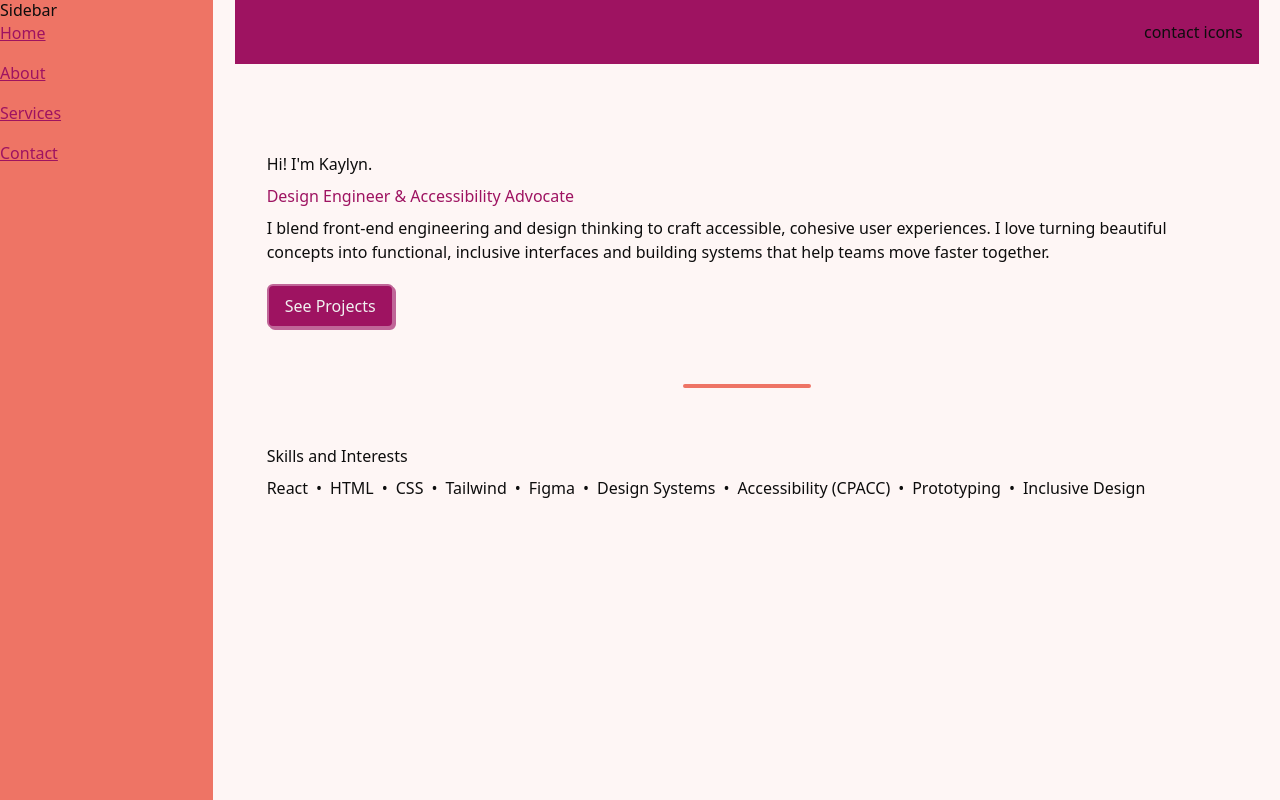
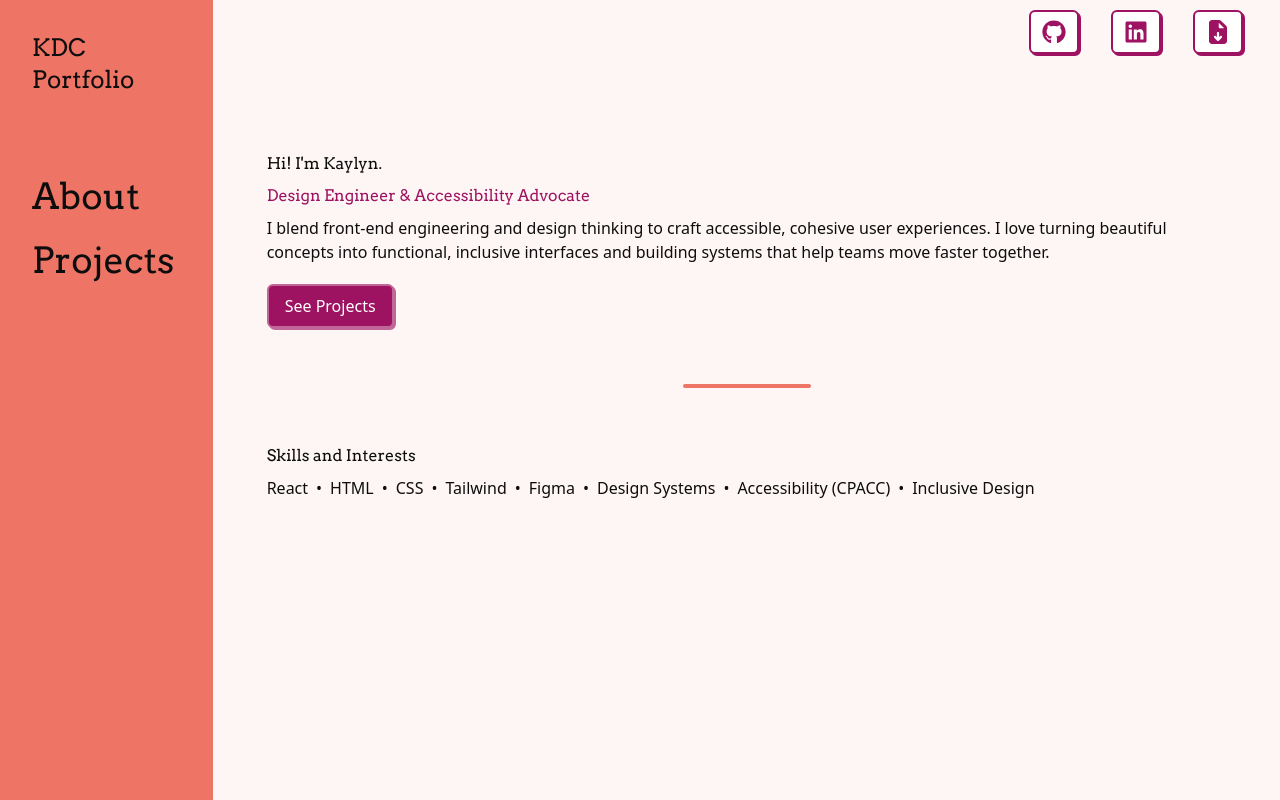
Before and after one commit to kaydc18/kaydc18.github.io, a React (Vite) app: page / in a window 1280 px wide. Built offline with nearby package versions, Linux system fonts and the light colour scheme.

Commit message:
phase 2 get projects running and navigation for pages.

```diff
--- a/package.json
+++ b/package.json
@@ -13,6 +13,11 @@
     "deploy": "gh-pages -d dist"
   },
   "dependencies": {
+    "@fortawesome/fontawesome-svg-core": "^7.1.0",
+    "@fortawesome/free-brands-svg-icons": "^7.1.0",
+    "@fortawesome/free-regular-svg-icons": "^7.1.0",
+    "@fortawesome/free-solid-svg-icons": "^7.1.0",
+    "@fortawesome/react-fontawesome": "^3.1.0",
     "@tailwindcss/vite": "^4.1.16",
     "react": "^19.1.1",
     "react-dom": "^19.1.1",
--- a/src/App.css
+++ b/src/App.css
@@ -8,11 +8,6 @@ body {
   padding: 0;
   font-family: var(--font-family-sans);
   color: var(--color-gray-900);
-}
-
-a {
-  color: var(--color-fuchsia-900);
-  text-decoration: underline;
 }
 
 h1, h2, h3, h4, h5, h6 {
--- a/src/App.jsx
+++ b/src/App.jsx
@@ -1,35 +1,26 @@
 import { useState } from 'react'
 import './App.css'
+import SidebarNav from './components/SidebarNav.jsx'
 import Button from './components/Button.jsx'
+import { FontAwesomeIcon } from '@fortawesome/react-fontawesome'
+import { faFileArrowDown } from '@fortawesome/free-solid-svg-icons'
+import { faGithub, faLinkedin } from '@fortawesome/free-brands-svg-icons'
+import { Outlet } from 'react-router';
+
+
 
 function App() {
 
   return (
-    <div className="grid grid-cols-12 h-screen">
-      <nav className="col-span-2 bg-salmon-900">
-        <h2 className="text-2xl font-bold mb-4">Sidebar</h2>
-        <ul>
-          <li className="mb-2"><a href="#" className="text-blue-500 hover:underline">Home</a></li>
-          <li className="mb-2"><a href="#" className="text-blue-500 hover:underline">About</a></li>
-          <li className="mb-2"><a href="#" className="text-blue-500 hover:underline">Services</a></li>
-          <li className="mb-2"><a href="#" className="text-blue-500 hover:underline">Contact</a></li>
-        </ul>
-      </nav>
-      <main className="col-span-10 bg-salmon-100">
-        <div className="mx-auto max-w-5xl h-6 bg-fuchsia-900 mb-14 flex justify-end items-center gap-4 p-2"> contact icons </div>
-          <div className="mx-auto my-auto max-w-5xl flex flex-col items-start justify-center gap-14 p-4">
-            <section className="flex flex-col items-start justify-start gap-1">
-              <h1>Hi! I'm Kaylyn.</h1>
-              <h2 className="text-fuchsia-900">Design Engineer & Accessibility Advocate</h2>
-              <p className="mb-1.5">I blend front-end engineering and design thinking to craft accessible, cohesive user experiences. I love turning beautiful concepts into functional, inclusive interfaces and building systems that help teams move faster together.</p>
-              <Button variant="primary" buttonText="See Projects" />
-            </section>
-            <hr className="border-2 border-salmon-900 w-10 rounded-full self-center" />
-            <section className="flex flex-col items-start justify-start gap-1">
-              <h3>Skills and Interests</h3>
-              <p>React • HTML • CSS • Tailwind • Figma • Design Systems • Accessibility (CPACC) • Prototyping • Inclusive Design</p>
-            </section>
-          </div>
+    <div className="grid grid-cols-12 h-screen overflow-hidden">
+      <SidebarNav />
+      <main className="lg:col-span-10 md:col-span-9 col-span-12 bg-salmon-100 overflow-y-auto">
+        <div className="mx-auto max-w-5xl h-6 md:mb-14 mb-1 flex justify-end items-center gap-4 p-2">
+          <Button variant="secondary" buttonText="See Projects" buttonIcon={faGithub} iconLocation="center" />
+          <Button variant="secondary" buttonText="See Projects" buttonIcon={faLinkedin} iconLocation="center" />
+          <Button variant="secondary" buttonText="See Projects" buttonIcon={faFileArrowDown} iconLocation="center" />
+        </div>
+        <Outlet/>
       </main>
     </div>
   )
--- a/src/components/Button.jsx
+++ b/src/components/Button.jsx
@@ -1,51 +1,96 @@
 import React from "react";
+import { FontAwesomeIcon } from "@fortawesome/react-fontawesome";
+import { Link, useNavigate } from "react-router";
+
+  const VARIANT_STYLES = {
+    primary: "bg-fuchsia-900 text-white border-fuchsia-600 drop-shadow-primary hover:bg-fuchsia-300 hover:text-gray-900",
+    secondary: "bg-white text-fuchsia-900 border-fuchsia-900 drop-shadow-secondary hover:bg-gray-100 ",
+    inactive: "bg-gray-200 text-gray-700 cursor-not-allowed border-gray-700",
+  };
+
+  const ICON_POSITIONS = {
+    right: "ml-2",
+    left: "mr-2",
+  };
 
 function Button({
   onClick,
   buttonText,
-  variant,
+  variant = "primary",
   buttonIcon,
   iconLocation,
-  disabled,
+  disabled = false,
   ariaLabel,
+  iconSize = "lg",
+  ...otherProps
 }) {
-  let buttonContent;
-  if (buttonIcon) {
+
+  const navigate = useNavigate();
+
+  const effectiveVariant = disabled ? "inactive" : variant;
+
+  const computedAriaLabel =  (disabled ? `${buttonText} button disabled` : !buttonIcon ? `click for ${buttonText}` : ariaLabel);
+
+
+  const renderIcon = (position) => {
+    if (!buttonIcon || iconLocation !== position) return null;
+
+    const iconSize = iconLocation === "center" ? "xl" : "md";
+    const positionClass = position !=="center" ? ICON_POSITIONS[position] : "";
+
+    return(
+      <span className={positionClass}>
+        <FontAwesomeIcon icon={buttonIcon} size={iconSize} />
+      </span>
+    );
+  };
+
+  const renderContent = () => {
     if (iconLocation === "center") {
-      ariaLabel = buttonText;
-      buttonContent = <>{buttonIcon}</>;
-    } else if (iconLocation === "right") {
-      buttonContent = (
-        <>
-          {buttonText} <span className="ml-2">{buttonIcon}</span>
-        </>
-      );
-    } else if (iconLocation === "left") {
-      buttonContent = (
-        <>
-          <span className="mr-2">{buttonIcon}</span>
-          {buttonText}
-        </>
-      );
+      return renderIcon("center");
     }
-  } else {
-    buttonContent = <>{buttonText}</>;
-  }
 
-  if (disabled) {
-    ariaLabel = `${buttonText} button disabled`;
-    variant = "inactive";
-  }
+    return (
+      <>
+        {renderIcon("left")}
+        {buttonText}
+        {renderIcon("right")}
+      </>
+    );
+  };
+
+  const getPadding = () => {
+    if (iconLocation === "center") {
+      return "p-1";
+    }
+    return "px-2 py-1";
+  };
+
+
+  const handleClick = (e) => {
+    if (disabled) {
+      e.preventDefault();
+      return;
+    }
+
+    if (onClick) {
+      if (typeof onClick === 'function') {
+        onClick(e);
+        return;
+      }
+      navigate(onClick);
+    }
+  };
 
   return (
     <button
-      onClick={onClick}
-      className={`px-2 py-1 rounded-md border-2 text-base font-sans ${variant === "primary" ? "bg-fuchsia-900 text-gray-100 border-fuchsia-600 drop-shadow-primary hover:bg-fuchsia-300 hover:text-gray-900" : variant === "secondary" ? "bg-white text-fuchsia-900 border-fuchsia-900 drop-shadow-secondary hover:bg-gray-100 " : variant === "inactive" ? "bg-gray-200 text-gray-700 cursor-not-allowed border-gray-700" : "bg-white text-black hover:bg-gray-100"}`}
+      onClick={handleClick}
+      className={`rounded-md border-2 text-base font-sans ${getPadding()} ${VARIANT_STYLES[effectiveVariant]}`.trim().replace(/\s+/g, ' ')}
       disabled={disabled}
-      aria-label={ariaLabel}
+      aria-label={computedAriaLabel}
       aria-disabled={disabled}
     >
-      {buttonContent}
+      {renderContent()}
     </button>
   );
 }
--- /dev/null
+++ b/src/components/HeroSection.jsx
@@ -0,0 +1,37 @@
+import React from 'react';
+import Button from './Button.jsx';
+
+export default function HeroSection({ title, subtitle, description, button }) {
+
+  let emphasizeText;
+  if (title && subtitle) {
+    emphasizeText = "text-fuchsia-900";
+  }
+
+  const renderButton = (button) => {
+    if (!button) return null;
+    return (
+      <div className="mt-1.5">
+        <Button
+          onClick={button.link}
+          buttonText={button.text}
+          variant={button.variant}
+          icon={button.icon}
+          iconLocation={button.iconLocation}
+          disabled={button.disabled}
+          ariaLabel={button.ariaLabel}
+          iconSize={button.iconSize}
+        />
+      </div>
+    );
+  }
+
+  return (
+    <section className="flex flex-col items-start justify-start gap-1">
+      {title && <h1>{title}</h1>}
+      {subtitle && <h2 className={emphasizeText}>{subtitle}</h2>}
+      {description && <p>{description}</p>}
+      {renderButton(button)}
+    </section>
+  );
+}
--- /dev/null
+++ b/src/components/SidebarNav.jsx
@@ -0,0 +1,31 @@
+import React from 'react';
+import { NavLink } from 'react-router';
+
+export default function SidebarNav() {
+
+  const navItems = [
+    { name: 'About', href: '/' },
+    { name: 'Projects', href: '/projects' },
+  ];
+
+  const renderNavItems = () => {
+    return navItems.map((item) => (
+      <li key={item.name}>
+        <NavLink to={item.href} className="text-gray-900 font-family-serif text-4xl hover:border-b-4 hover:border-salmon-500">
+          {item.name}
+        </NavLink>
+      </li>
+    ));
+  };
+
+  return (
+    <div className="lg:col-span-2 md:col-span-3 col-span-12 bg-salmon-900 z-10 p-4 gap-5 flex flex-col items-start justify-start">
+      <div className="font-family-serif text-2xl mb-4">KDC Portfolio</div>
+      <nav>
+        <ul className="flex flex-col items-start justify-start gap-3">
+          {renderNavItems()}
+        </ul>
+      </nav>
+    </div>
+  );
+}
--- a/src/main.jsx
+++ b/src/main.jsx
@@ -3,12 +3,18 @@ import { createRoot } from 'react-dom/client'
 import { BrowserRouter, Routes, Route } from 'react-router'
 import './index.css'
 import App from './App.jsx'
+import About from './pages/About.jsx'
+import Projects from './pages/Projects.jsx'
 
 createRoot(document.getElementById('root')).render(
   <StrictMode>
     <BrowserRouter>
-    <Routes>
-        <Route path="/" element={<App />} />
+      <Routes>
+        <Route path="/" element={<App />}>
+          <Route index element={<About />} />
+          <Route path="projects" element={<Projects />} />
+          <Route path="contact" element={<div>Contact Page</div>} />
+        </Route>
       </Routes>
     </BrowserRouter>
   </StrictMode>,
--- /dev/null
+++ b/src/pages/About.jsx
@@ -0,0 +1,43 @@
+import React from 'react';
+import HeroSection from '../components/HeroSection';
+
+export default function About() {
+  const sections = [
+  { id: 'hero',
+    title: 'Hi! I\'m Kaylyn.',
+    subtitle: 'Design Engineer & Accessibility Advocate',
+    description: "I blend front-end engineering and design thinking to craft accessible, cohesive user experiences. I love turning beautiful concepts into functional, inclusive interfaces and building systems that help teams move faster together.",
+    button: {
+      text: 'See Projects',
+      link: '/projects',
+      variant: 'primary',
+    }
+  },
+  { id: 'skills',
+    subtitle: 'Skills and Interests',
+    description: 'React • HTML • CSS • Tailwind • Figma • Design Systems • Accessibility (CPACC) • Inclusive Design',
+  }
+];
+
+  return (
+    <div className="mx-auto my-auto max-w-5xl flex flex-col items-start justify-center gap-14 md:p-4 p-1">
+      {sections.map((section, index) => {
+        let keyCreate = section.id + index;
+        return (
+          <>
+            <HeroSection
+              key={keyCreate}
+              title={section.title}
+              subtitle={section.subtitle}
+              description={section.description}
+              button={section.button}
+            />
+          {index < sections.length - 1 && (
+            <hr className="border-2 border-salmon-900 w-10 rounded-full self-center" />
+          )}
+        </>
+      );
+    })}
+    </div>
+  );
+}
--- /dev/null
+++ b/src/pages/Projects.jsx
@@ -0,0 +1,91 @@
+import React, { useState } from 'react';
+import { FontAwesomeIcon } from '@fortawesome/react-fontawesome';
+import { faChevronDown, faChevronUp } from '@fortawesome/free-solid-svg-icons';
+import Button from '../components/Button.jsx';
+
+const projects = [
+  {
+    year: "2025",
+    title: "Forms Refresh",
+    summary:
+      "Updating our form builder to support multiple columns, improving structure and accessibility.",
+    details: `
+    Helped shape new multi-column layouts, contributed accessibility notes, and created quick design mockups to clarify architectural goals. Focused on translating complex requirements into a usable, accessible interface.
+    `,
+    tags: ["React", "Accessibility", "Cross-functional Communication", "UI Design"],
+  },
+  {
+    year: "2024",
+    title: "Task Page Redesign",
+    summary:
+      "Partnered with our designer to improve task discovery and usability for school staff.",
+    details: `
+    We reorganized the page to show school years and made tasks easier to locate.
+    I contributed user stories, implemented the React build, and handled most of the dev tickets.
+    The redesign received highly positive user feedback.
+    `,
+    tags: ["React", "Accessibility", "Design Collaboration"],
+  },
+  {
+    year: "2024",
+    title: "Design System Collaboration",
+    summary:
+      "Co-created a Figma component library to align Bootstrap and design tokens.",
+    details: `
+    Brought in Bootstrap knowledge to guide component structure and scalability. Helped design and build small reusable UI components to maintain design consistency across our product.
+    `,
+    tags: ["Design Systems", "Figma", "Bootstrap", "Component Architecture", "Collaboration"],
+  },
+  {
+    year: "2020",
+    title: "Static Site for Client (Contract)",
+    summary:
+      "Built a marketing site using React, Gatsby, and Storybook.",
+    details: `
+    Collaborated with another developer to deliver a fast static site.
+    Helped structure reusable components and implemented Storybook for visual QA.
+    `,
+    tags: ["React", "Gatsby", "Storybook", "Component-Driven Development"],
+  },
+];
+
+
+const renderProjects = (projects, expandedProject, toggleProject) => {
+  return projects.map((project, index) => (
+    <li key={index} className="mb-10 ms-4 flex flex-col gap-1 justify-start">
+      <div className="absolute w-3 h-3 bg-salmon-500 rounded-full  -start-1.5 border border-salmon-100"></div>
+      <time className="mb-1 mt-0.25 text-sm text-sans">{project.year}</time>
+      <h2 className="text-3xl font-family-serif text-fuchsia-900">{project.title}</h2>
+      <p className="text-lg">{project.summary}</p>
+      <div>
+        <Button onClick={() => toggleProject(index)} buttonIcon={expandedProject === index ? faChevronUp : faChevronDown} buttonText="More details" iconLocation="right" />
+      </div>
+      <div className={`mt-2 ${expandedProject === index ? 'block' : 'hidden'}`}>
+        <p>{project.details}</p>
+      </div>
+      <div className="mt-5 flex flex-wrap gap-2">
+        {project.tags.map((tag, tagIndex) => (
+          <span key={tagIndex} className="bg-salmon-200 text-salmon-900 px-2 py-1 rounded-full text-sm">{tag}</span>
+        ))}
+      </div>
+    </li>
+  ));
+};
+
+export default function Projects() {
+  const [expandedProject, setExpandedProject] = useState(null);
+  const toggleProject = (index) => {
+    setExpandedProject(expandedProject === index ? null : index);
+  };
+
+  return (
+    <section className="mx-auto my-auto max-w-5xl flex flex-col items-start justify-center gap-14 md:p-4 p-1">
+      <h1 className="text-5xl font-family-serif text-gray-900">Projects Page</h1>
+
+      <ol className="relative border-l-2 border-salmon-900">
+        {renderProjects(projects, expandedProject, toggleProject)}
+      </ol>
+
+    </section>
+  );
+}
--- a/src/theme.css
+++ b/src/theme.css
@@ -49,8 +49,8 @@
   --color-avocado-100: #F9FBF6;
 
   /* Typography */
-  --font-family-sans: 'Tahoma', sans-serif;
-  --font-family-serif: 'Arvo', serif;
+  --font-family-sans: 'Tahoma', sans-serif; /* Primary Font */
+  --font-family-serif: 'Arvo', serif; /* Headings Font */
 
   --font-size-sm: 0.75rem; /* 12px */
   --font-size-base: 1rem; /* 16px */
```
Also changed, not shown: 1 other file (tests, documents, lock files or other folders).
